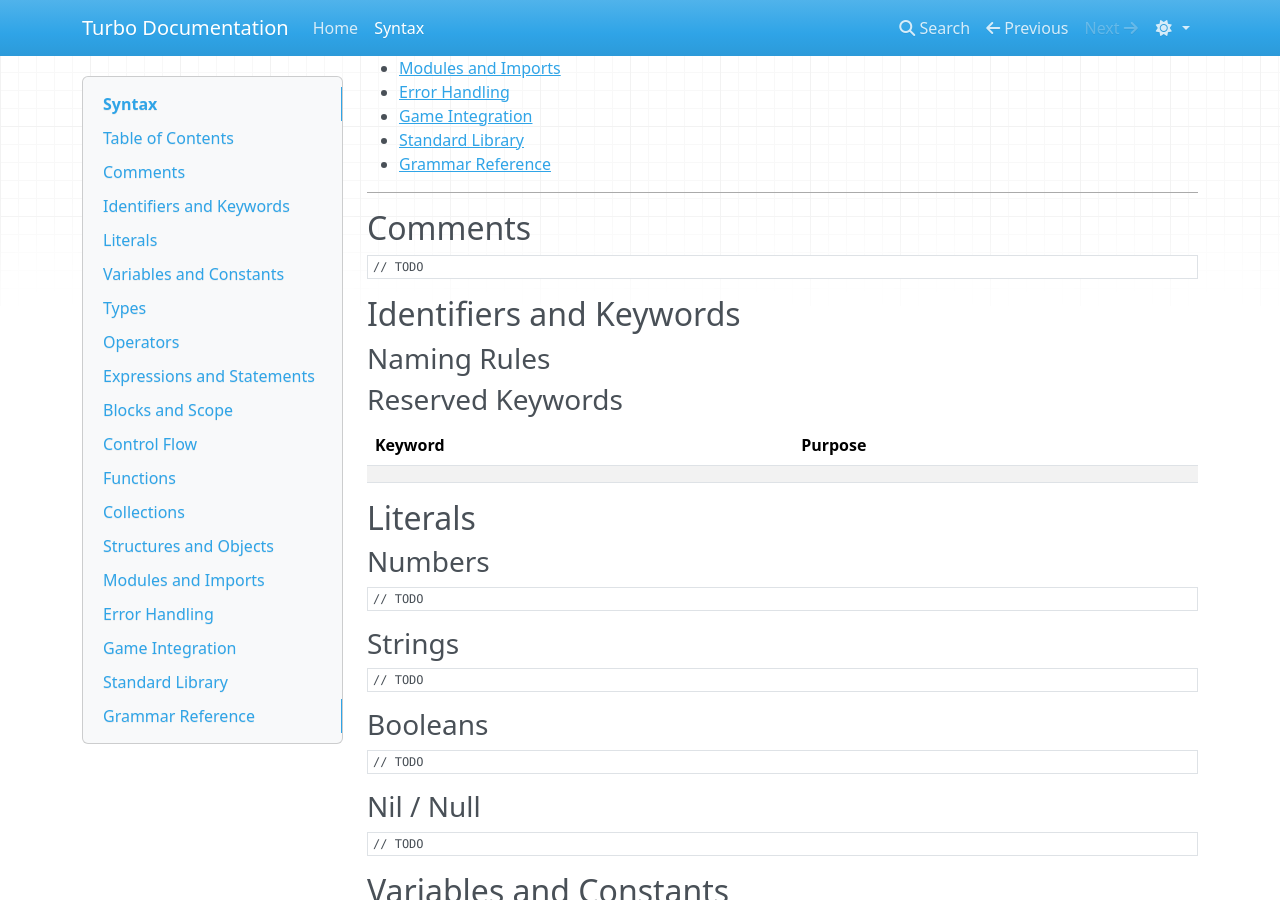
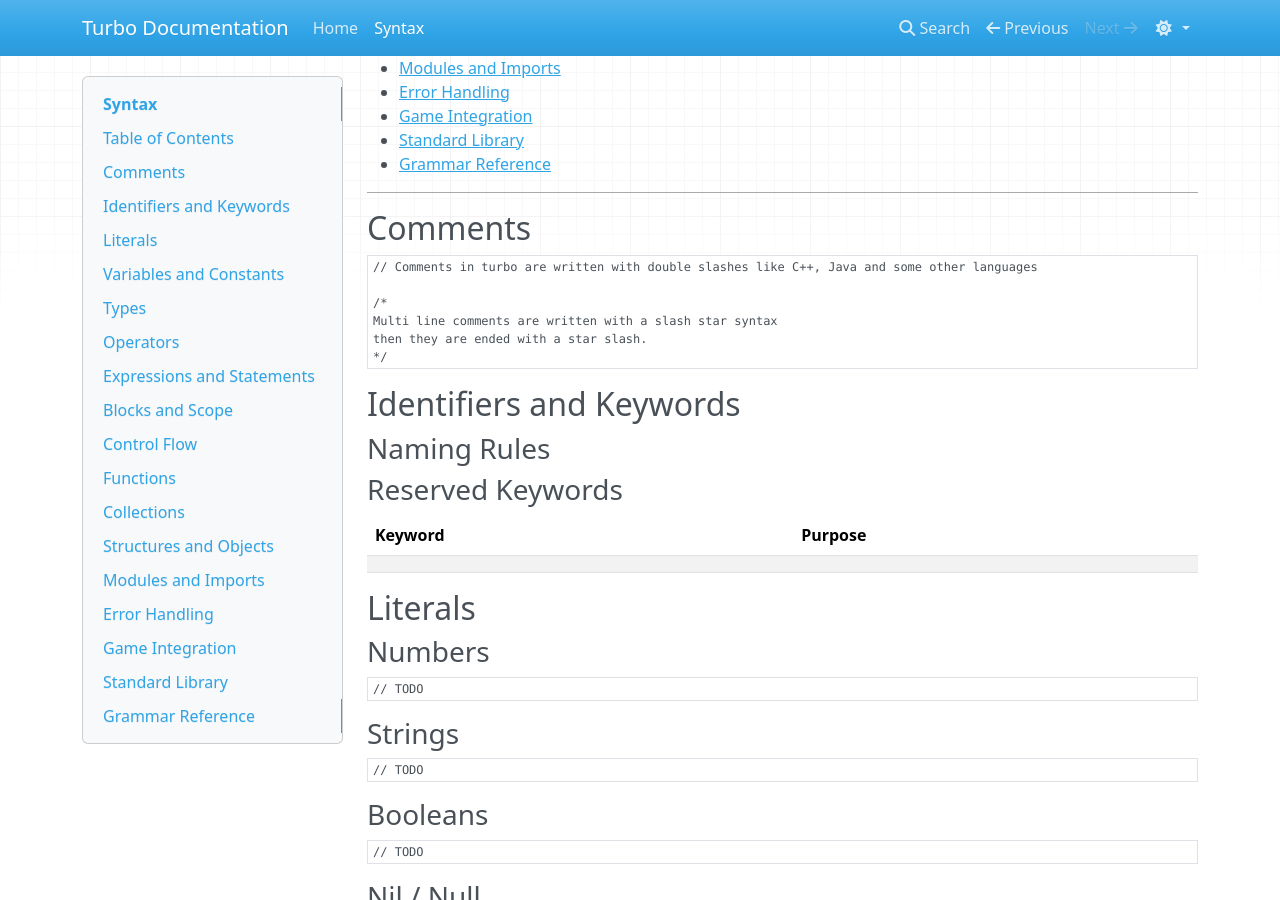
Before and after one commit to haptixxx-dev/turbo, an MkDocs documentation site: the page built from docs/syntax.md, in a window 1280 px wide and 900 px high, scrolled down 581 px. Built offline with MkDocs 1.6.1, drawn with Linux system fonts in a browser that asks for light colours; nearby versions of some CDN libraries.

````diff
--- a/docs/syntax.md
+++ b/docs/syntax.md
@@ -31,10 +31,13 @@ Turbo files should be created with the `.turbo` extension.
 
 ## Comments
 
-<!-- Single-line comment syntax, multi-line/block comments, doc comments (if any). -->
+```turbo
+// Comments in turbo are written with double slashes like C++, Java and some other languages
 
-```turbo
-// TODO
+/*
+Multi line comments are written with a slash star syntax
+then they are ended with a star slash.
+*/
 ```
 
 ## Identifiers and Keywords
````
Also changed, not shown: README.md (+27 -1 lines), assets/TurboLang-Icon.png (added), assets/TurboLang-Icon.svg (added), 1 other file.
